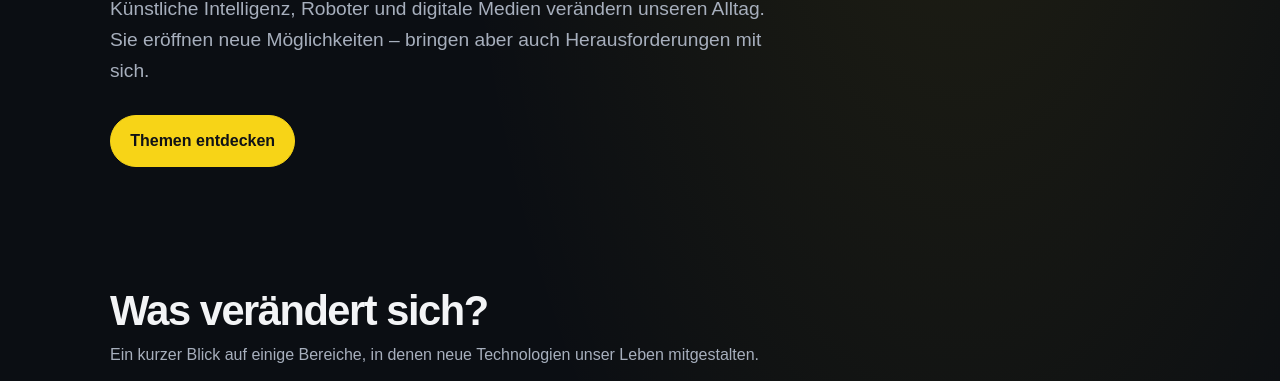
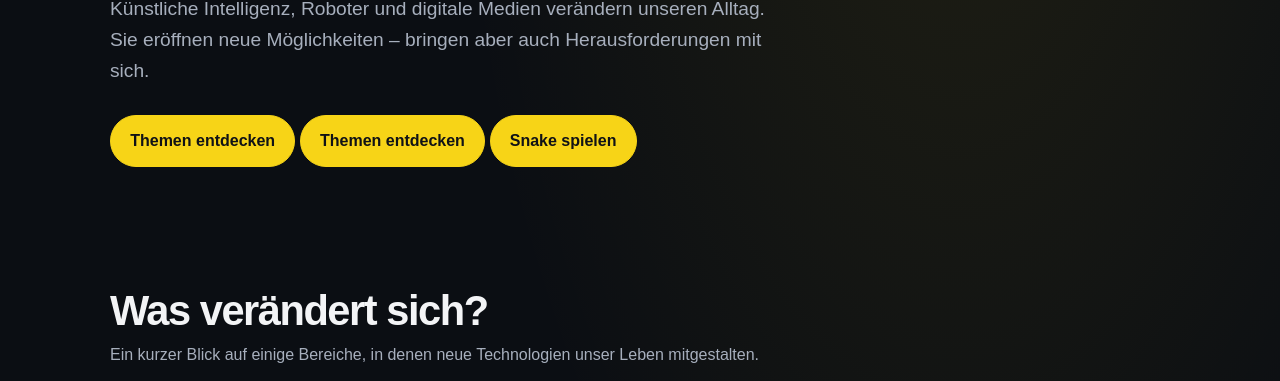
Before and after one commit to Just1nPG/TestWebsiteBVB, a plain HTML site: page index.html in a window 1280 px wide. Shown: the part 419-800 px from the top of the page. Drawn offline with Linux system fonts and the light colour scheme.

Commit message:
Add link to 'Snake spielen' in index.html

```diff
--- a/index.html
+++ b/index.html
@@ -328,6 +328,8 @@
           Herausforderungen mit sich.
         </p>
         <a class="button" href="#themen">Themen entdecken</a>
+        <a class="button" href="#themen">Themen entdecken</a>
+<a class="button" href="snake.html">Snake spielen</a>
       </section>
 
       <section id="themen">
```
